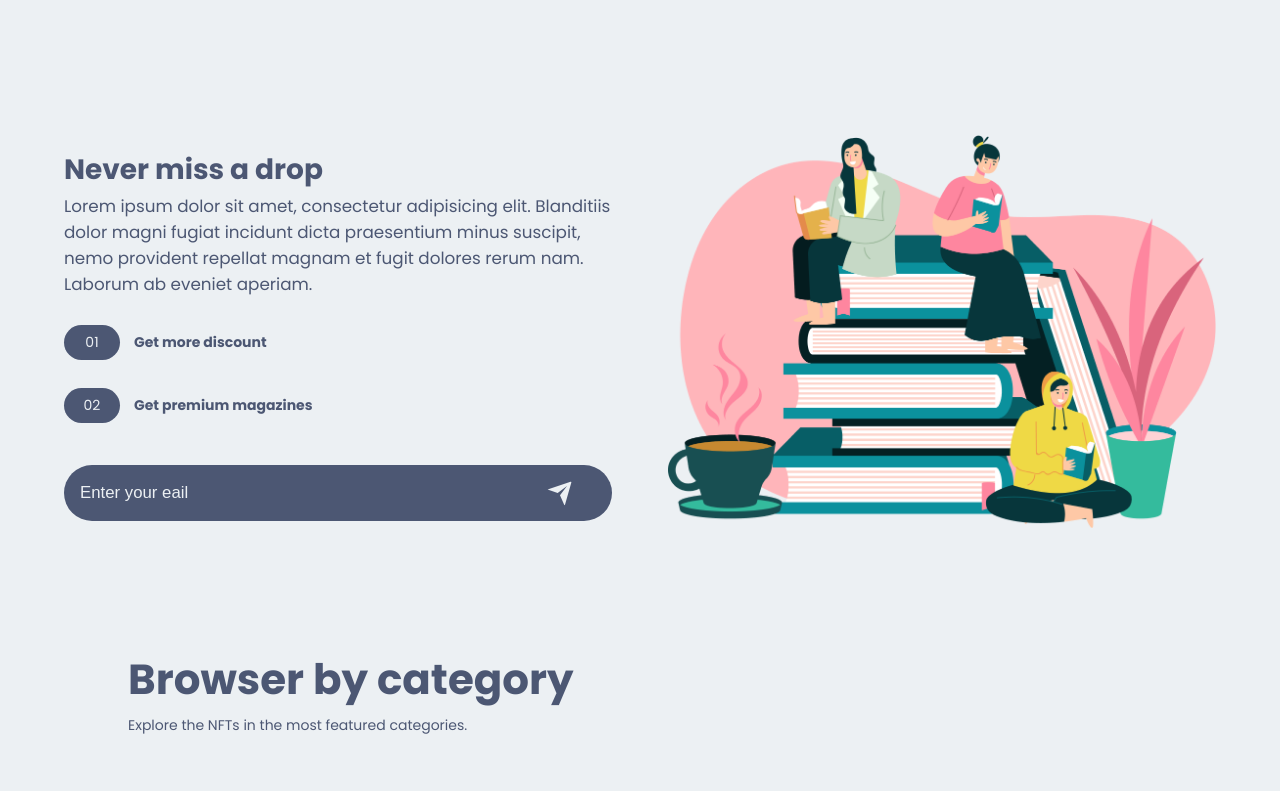
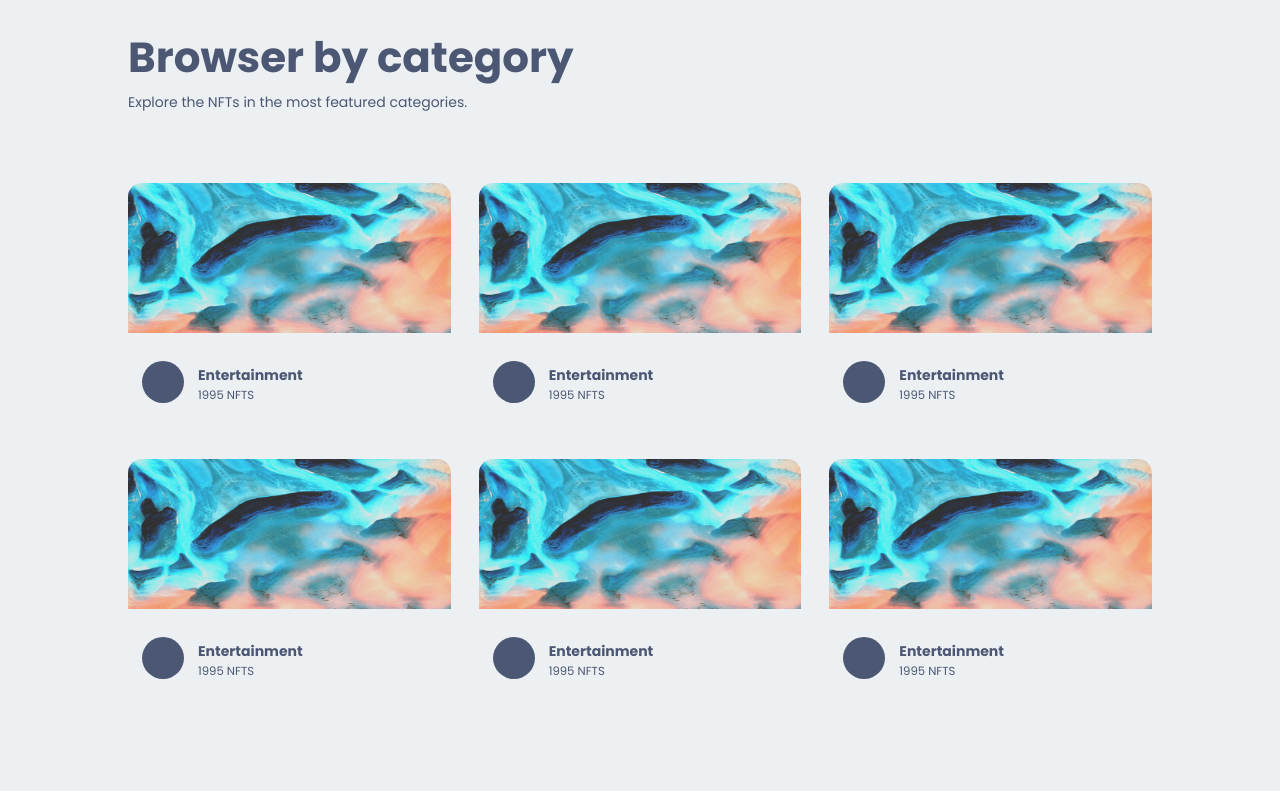
Before and after one commit to soom-lupulus/nft-yi, a Next.js app: page / in a window 1280 px wide. Shown: the part 2160-2951 px from the top of the page. Built offline with nearby package versions, Linux system fonts and the light colour scheme.

Commit message:
✨ feat: 主页Category组件开发

```diff
--- a/app/page.tsx
+++ b/app/page.tsx
@@ -8,6 +8,7 @@
     Service,
     Subscribe,
     Title,
+    Category,
 } from '@/components'
 
 const Home = () => {
@@ -16,11 +17,12 @@
             <HeroSection />
             <Service />
             <BigNFTSlider />
-            <Subscribe />
             <Title
                 heading='Browser by category'
                 paragraph='Explore the NFTs in the most featured categories.'
             />
+            <Category />
+            <Subscribe />
         </div>
     )
 }
--- /dev/null
+++ b/components/Category/Category.module.css
@@ -0,0 +1,60 @@
+.box_category {
+    width: 80%;
+    margin: 0 auto;
+}
+.category {
+    padding: 4rem 0;
+    display: grid;
+    grid-template-columns: repeat(6, 1fr);
+    gap: 2rem;
+}
+
+.category_box {
+    line-height: 0;
+    transition: all 0.3s ease-in;
+    border-radius: 1rem;
+    overflow: hidden;
+    cursor: pointer;
+    padding-bottom: 1rem;
+}
+
+.category_box:hover {
+    box-shadow: var(--box-shadow);
+}
+
+.category_box_img {
+    border-radius: 1rem;
+}
+
+.category_box_title {
+    display: flex;
+    align-items: center;
+    padding: 1rem;
+    gap: 1rem;
+}
+
+.category_box_title span {
+    font-size: 3rem;
+    margin-top: 1rem;
+}
+
+@media screen and (min-device-width: 320px) and (max-device-width: 425px) {
+    .box_category {
+        width: 90%;
+    }
+    .category {
+        grid-template-columns: 1fr;
+    }
+}
+
+@media screen and (min-device-width: 427px) and (max-device-width: 770px) {
+    .category {
+        grid-template-columns: repeat(2, 1fr);
+    }
+}
+
+@media screen and (min-device-width: 772px) and (max-device-width: 1025px) {
+    .category {
+        grid-template-columns: repeat(3, 1fr);
+    }
+}
--- /dev/null
+++ b/components/Category/Category.tsx
@@ -0,0 +1,38 @@
+import React from 'react'
+import Image from 'next/image'
+import { BsCircleFill } from 'react-icons/bs'
+//
+import Style from './Category.module.css'
+import images from '@/img'
+
+const Category = () => {
+    const CategoryArray = Array.of(1, 2, 3, 4, 5, 6)
+    return (
+        <div className={Style.box_category}>
+            <div className={Style.category}>
+                {CategoryArray.map((el, i) => (
+                    <div className={Style.category_box} key={i + 1}>
+                        <Image
+                            src={images.creatorbackground1}
+                            alt='Background image'
+                            width={350}
+                            height={150}
+                            objectFit='cover'
+                        />
+                        <div className={Style.category_box_title}>
+                            <span>
+                                <BsCircleFill />
+                            </span>
+                            <div className={Style.category_box_title_info}>
+                                <h4>Entertainment</h4>
+                                <small>1995 NFTS</small>
+                            </div>
+                        </div>
+                    </div>
+                ))}
+            </div>
+        </div>
+    )
+}
+
+export default Category
--- a/components/index.ts
+++ b/components/index.ts
@@ -6,6 +6,7 @@
 import BigNFTSlider from "./BigNFTSlider/BigNFTSlider";
 import Subscribe from "./Subscribe/Subscribe";
 import Title from "./Title/Title";
+import Category from "./Category/Category";
 
 export {
     Button,
@@ -15,5 +16,6 @@
     Service,
     BigNFTSlider,
     Subscribe,
-    Title
+    Title,
+    Category
 }
```
